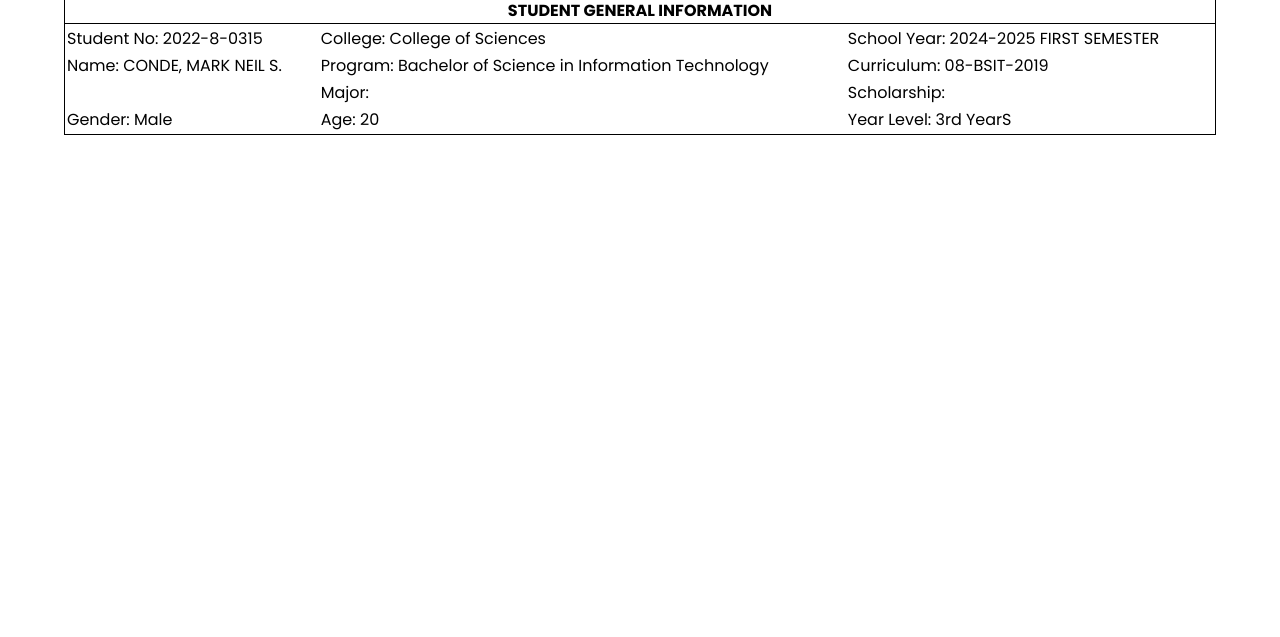
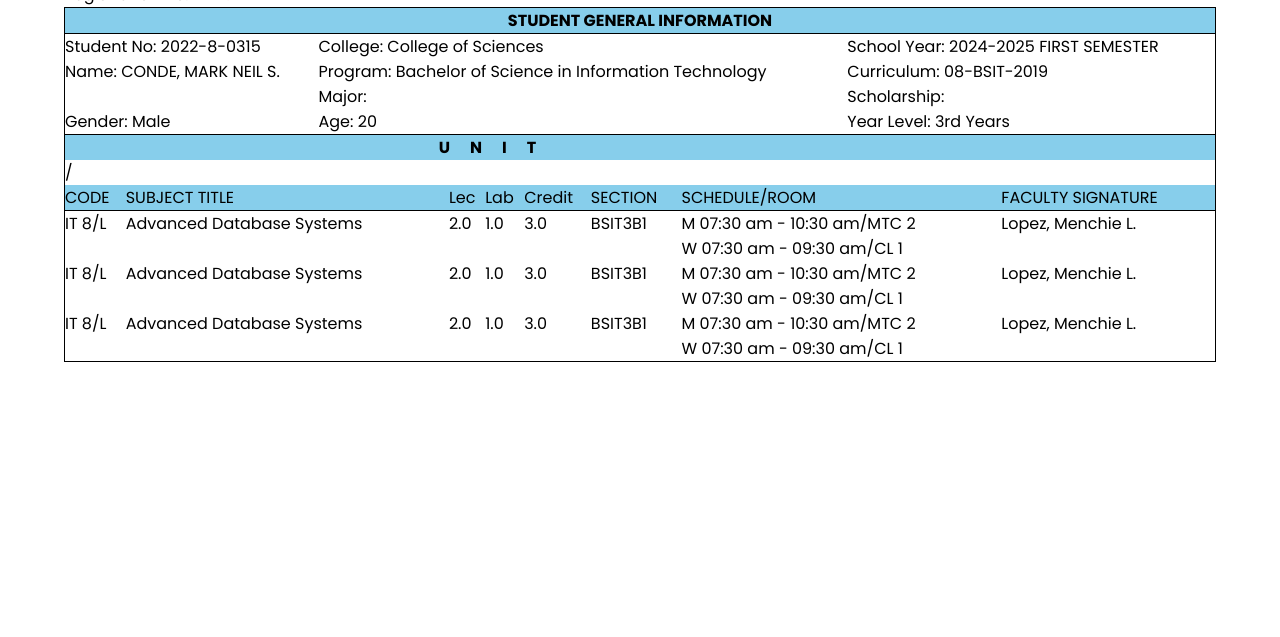
Before and after one commit to ZuLu29/COR, a plain HTML site: page index.html in a window 1280 px wide. Shown: the part 163-800 px from the top of the page. Drawn offline with Linux system fonts and the light colour scheme.

Commit message:
adding info

```diff
--- a/index.html
+++ b/index.html
@@ -18,7 +18,7 @@
             src="image/logo/Palawan_State_University_seal.png"
             alt="Palawan State University"
           />
-          <div class="no-margin">
+          <div class="margin-left">
             <p>Republic of the Philippines</p>
             <h3>PALAWAN STATE UNIVERSITY</h3>
             <p>Puerto Princesa City</p>
@@ -29,7 +29,9 @@
         </div>
         <p>Registration No: <span class="red-text">000366712</span></p>
       </header>
+      <div class="container2">
         <div class="sgi"><h4>student general information</h4></div>
+        <div class="sgitable">
           <table>
             <tr>
               <td>Student No: 2022-8-0315</td>
@@ -49,9 +51,75 @@
             <tr>
               <td>Gender: Male</td>
               <td>Age: 20</td>
-          <td>Year Level: 3rd YearS</td>
+              <td>Year Level: 3rd Years</td>
             </tr>
           </table>
         </div>
+        <p class="stretch"><span>unit</span></p>
+        <table>
+          <tr class="tr1">
+            <td>CODE</td>
+            <td>SUBJECT TITLE</td>
+            <td>Lec</td>
+            <td>Lab</td>
+            <td>Credit</td>
+            <td>SECTION</td>
+            <td>SCHEDULE/ROOM</td>
+            <td>FACULTY SIGNATURE</td>
+          </tr>
+          <tr>
+            <td>IT 8/L</td>
+            <td>Advanced Database Systems</td>
+            <td>2.0</td>
+            <td>1.0</td>
+            <td>3.0</td>
+            <td>BSIT3B1</td>
+            <td>M 07:30 am - 10:30 am/MTC 2</td>
+            <td>Lopez, Menchie L.</td>
+          </tr>
+          <tr>
+            <td colspan="6"></td>
+            <td>W 07:30 am - 09:30 am/CL 1</td>
+          </tr>
+          <tr>
+            <td>IT 8/L</td>
+            <td>Advanced Database Systems</td>
+            <td>2.0</td>
+            <td>1.0</td>
+            <td>3.0</td>
+            <td>BSIT3B1</td>
+            <td>M 07:30 am - 10:30 am/MTC 2</td>
+            <td>Lopez, Menchie L.</td>
+          </tr>
+          <tr>
+            <td colspan="6"></td>
+            <td>W 07:30 am - 09:30 am/CL 1</td>
+          </tr>
+          <tr>
+            <td>IT 8/L</td>
+            <td>Advanced Database Systems</td>
+            <td>2.0</td>
+            <td>1.0</td>
+            <td>3.0</td>
+            <td>BSIT3B1</td>
+            <td>M 07:30 am - 10:30 am/MTC 2</td>
+            <td>Lopez, Menchie L.</td>
+          </tr>
+          <tr>
+            <td colspan="6"></td>
+            <td>W 07:30 am - 09:30 am/CL 1</td>
+          </tr>
+          <tr>
+            /
+            <td></td>
+            <td></td>
+            <td></td>
+            <td></td>
+            <td></td>
+            <td></td>
+          </tr>
+        </table>
+      </div>
+    </div>
   </body>
 </html>
--- a/style.css
+++ b/style.css
@@ -12,6 +12,10 @@ body {
     margin: 0 auto;
 }
 
+.container2{
+    border: 1px solid black;
+}
+
 .head {
     display: flex;
     justify-content: center;
@@ -23,17 +27,16 @@ img{
     height: 80px;
 }
 
-.no-margin{
-    margin-left: 30px;
-}
+
 
 .head2{
     display: flex;
     justify-content: center;
+    margin-top: 10px;
 }
 .head2 h2{
     text-transform: uppercase;
-    letter-spacing: 5px;
+
 }
 
 .red-text{
@@ -46,12 +49,30 @@ span {
 
 .sgi{
     text-align: center;
-    border: 1px solid black;
+    border-bottom: 1px solid black;
     margin: 0;
     text-transform: uppercase;
+    background-color: skyblue;
 }
-table {
+
+.sgitable table{
     width: 100%;
-    border: 1px solid black;
-    border-top: none;
 }
+
+.stretch{
+    letter-spacing: 20px;
+    padding-left: 32.5%;
+    font-weight: bold;
+    border-top: 1px solid black;
+    background-color: skyblue;
+}
+
+table{
+    width: 100%;
+    border-collapse: collapse;
+}
+
+.tr1{
+    background-color: skyblue;
+    border-bottom: 1px solid black;
+}
```
Lines whose indentation alone changed are shown as unchanged.
